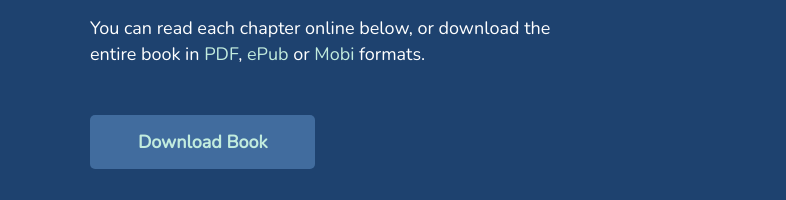
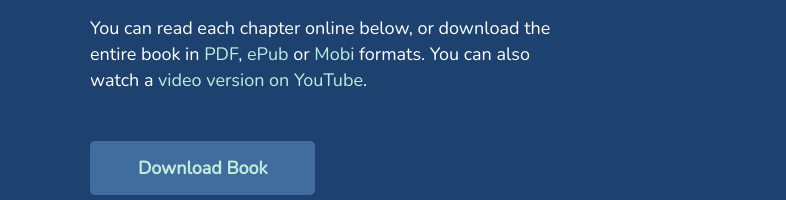
Before and after one commit to ritza-co/learnpythontherightway.com, a website built with Parcel: page index.html in a window 1280 px wide. Shown: the part 600-800 px from the top of the page, 0-786 px from the left. Built offline with nearby package versions, Linux system fonts and the light colour scheme.

Commit message:
add video link

```diff
--- a/index.html
+++ b/index.html
@@ -11,9 +11,6 @@
 	<meta name="keywords" content="Learn,Python" />
 
     <script async defer data-domain="learnpythontherightway.com" src="https://plausible.io/js/plausible.outbound-links.js"></script>
-
-
-
 
 	<meta property="og:title" content="">
 	<meta property="og:type" content="">
@@ -65,7 +62,7 @@
       <p>You can read each chapter online below, or download the entire book in
           <a href="https://i.ritzastatic.com/learn-python-the-right-way/learn-python-the-right-way.pdf">PDF</a>,
               <a href="https://i.ritzastatic.com/learn-python-the-right-way/learn-python-the-right-way.epub">ePub</a> or
-                  <a href="https://i.ritzastatic.com/learn-python-the-right-way/learn-python-the-right-way.mobi">Mobi</a> formats.
+                  <a href="https://i.ritzastatic.com/learn-python-the-right-way/learn-python-the-right-way.mobi">Mobi</a> formats. You can also watch a <a href=" https://youtu.be/lhtUREG6vAg">video version on YouTube</a>.
 
       <p><a href="https://i.ritzastatic.com/learn-python-the-right-way/learn-python-the-right-way.pdf"
             class="btn blue">Download Book</a></p>
```
